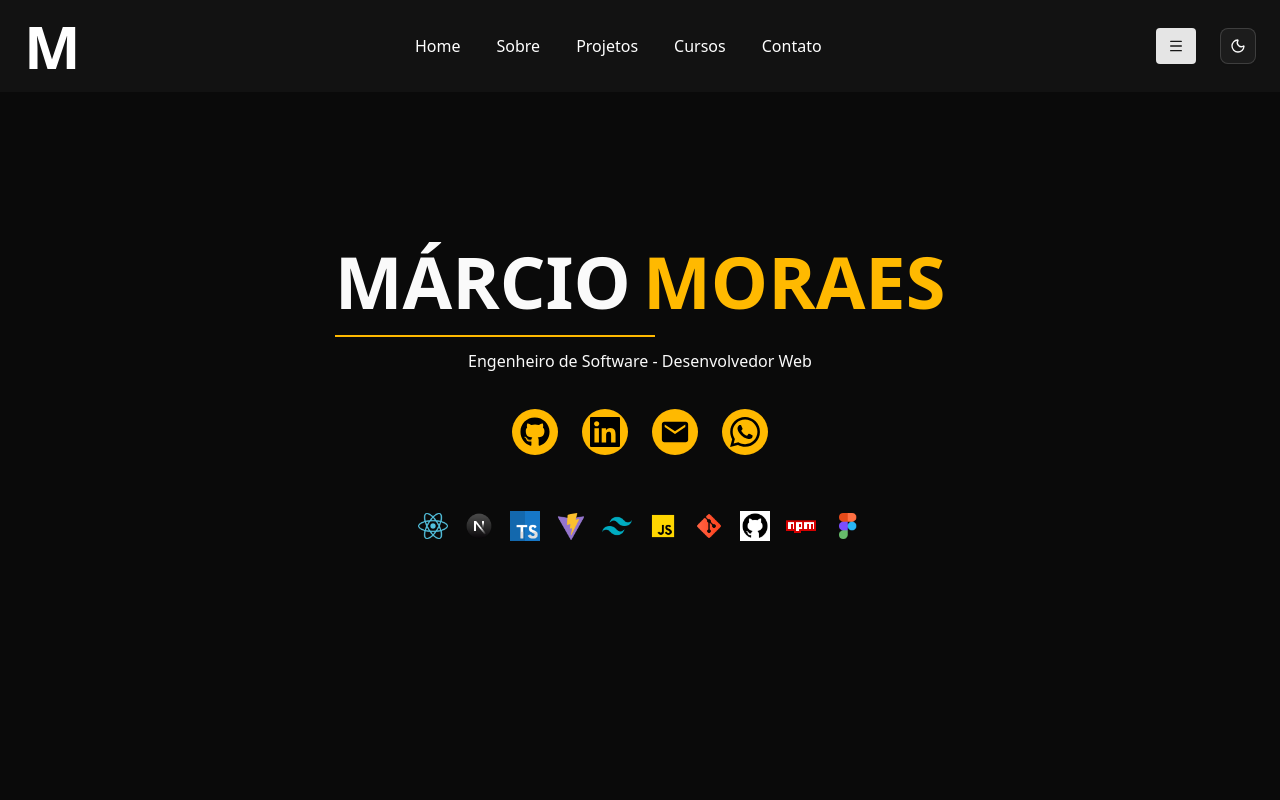
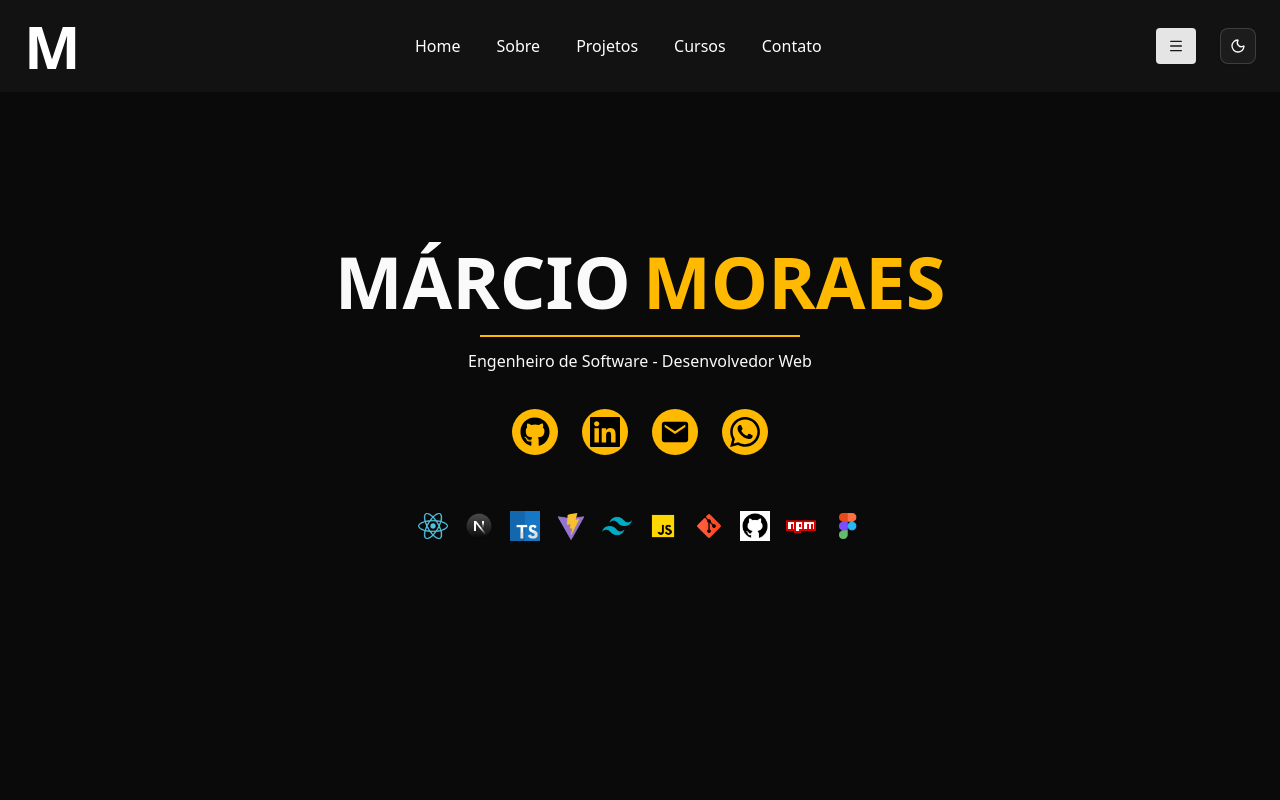
Before and after one commit to Marcio-Moraes/portfolio-nextjs, a Next.js app: page / in a window 1280 px wide. Shown: the top 800 px of the page. Built offline with nearby package versions, Linux system fonts and the light colour scheme.

Commit message:
Centralizar linha superior component titulo

```diff
--- a/src/app/components/layout/titulo.tsx
+++ b/src/app/components/layout/titulo.tsx
@@ -23,7 +23,7 @@ export const Titulo = ({title1, title2, mt, mb}: Props) => {
                     {title1}
                     <span className="text-amber-400">{title2}</span>
                 </h1>
-                <div className={`w-full max-w-xs h-0.5 bg-amber-400 ${mb ? " "+mb : 'mb-3'}`}></div>
+                <div className={`w-full max-w-xs h-0.5 mx-auto bg-amber-400 ${mb ? " "+mb : 'mb-3'}`}></div>
             </motion.div>
         </div>
     )
```
